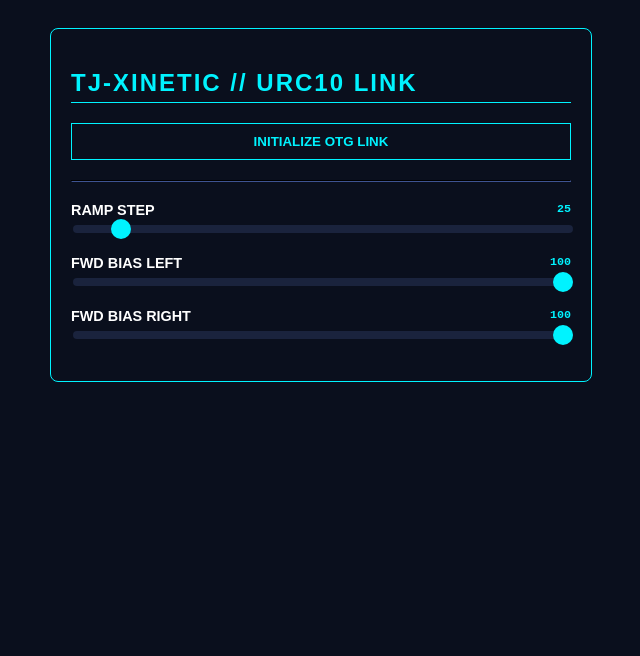
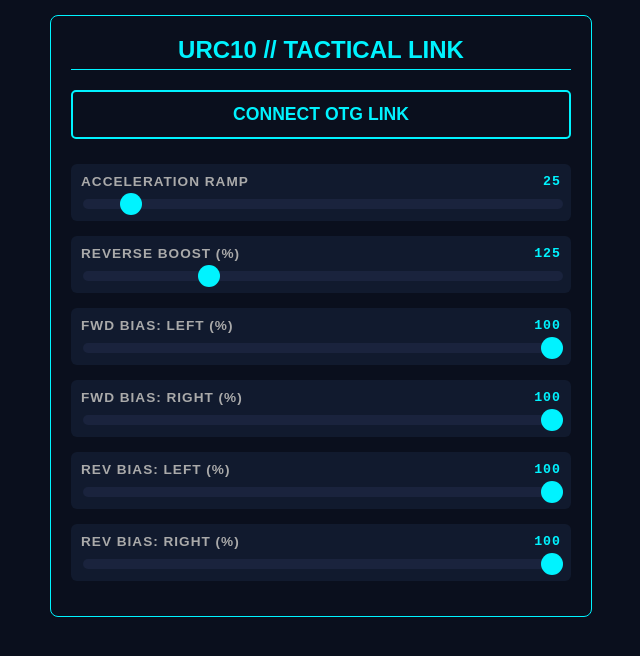
Before and after one commit to tj-xinetic/rccalibration, a plain HTML site: page index.html in a window 1280 px wide. Shown: the whole page, without its empty margins (319-959 px from the left). Drawn offline with Linux system fonts and the light colour scheme.

Commit message:
Update index.html

```diff
--- a/index.html
+++ b/index.html
@@ -3,38 +3,54 @@
 <head>
     <meta charset="UTF-8">
     <meta name="viewport" content="width=device-width, initial-scale=1.0">
-    <title>TJ-XINETIC CONFIG</title>
+    <title>KROSYND PWA LINK</title>
     <style>
         :root { --neon-cyan: #00f3ff; --dark-bg: #0a0f1d; }
-        body { background: var(--dark-bg); color: #fff; font-family: sans-serif; padding: 20px; }
+        body { background: var(--dark-bg); color: #fff; font-family: sans-serif; padding: 15px; margin: 0; }
         .panel { border: 1px solid var(--neon-cyan); padding: 20px; border-radius: 8px; max-width: 500px; margin: auto; }
-        h2 { border-bottom: 1px solid var(--neon-cyan); padding-bottom: 5px; color: var(--neon-cyan); letter-spacing: 2px; }
-        .control-group { margin: 20px 0; display: flex; flex-direction: column; }
-        label { margin-bottom: 5px; font-weight: bold; font-size: 0.9em; }
-        input[type="range"] { -webkit-appearance: none; width: 100%; background: #1a233d; height: 8px; border-radius: 4px; }
-        input[type="range"]::-webkit-slider-thumb { -webkit-appearance: none; width: 20px; height: 20px; background: var(--neon-cyan); border-radius: 50%; cursor: pointer; }
-        button { background: transparent; border: 1px solid var(--neon-cyan); color: var(--neon-cyan); padding: 10px 20px; font-weight: bold; cursor: pointer; width: 100%; transition: 0.3s; }
+        h2 { border-bottom: 1px solid var(--neon-cyan); padding-bottom: 5px; color: var(--neon-cyan); text-align: center; margin-top: 0; }
+        .control-group { margin: 15px 0; display: flex; flex-direction: column; background: #111a2e; padding: 10px; border-radius: 6px; }
+        label { margin-bottom: 8px; font-weight: bold; font-size: 0.85em; letter-spacing: 1px; color: #aaa;}
+        input[type="range"] { -webkit-appearance: none; width: 100%; background: #1a233d; height: 10px; border-radius: 5px; outline: none; }
+        input[type="range"]::-webkit-slider-thumb { -webkit-appearance: none; width: 22px; height: 22px; background: var(--neon-cyan); border-radius: 50%; cursor: pointer; }
+        button { background: transparent; border: 2px solid var(--neon-cyan); color: var(--neon-cyan); padding: 12px; font-weight: bold; font-size: 1.1em; cursor: pointer; width: 100%; border-radius: 5px; margin-bottom: 10px; }
         button:hover { background: var(--neon-cyan); color: #000; }
-        .val-disp { font-family: monospace; color: var(--neon-cyan); float: right; }
+        .val-disp { font-family: monospace; color: var(--neon-cyan); float: right; font-size: 1.2em; }
     </style>
 </head>
 <body>
     <div class="panel">
-        <h2>TJ-XINETIC // URC10 LINK</h2>
-        <button id="connectBtn">INITIALIZE OTG LINK</button>
-        <hr style="border-color:#1a233d; margin:20px 0;">
+        <h2>URC10 // TACTICAL LINK</h2>
+        <button id="connectBtn">CONNECT OTG LINK</button>
 
         <div class="control-group">
-            <label>RAMP STEP <span id="rampVal" class="val-disp">25</span></label>
-            <input type="range" id="ramp" min="5" max="255" value="25" oninput="updateParam('R', this.value, 'rampVal')">
+            <label>ACCELERATION RAMP <span id="rampVal" class="val-disp">25</span></label>
+            <input type="range" min="5" max="255" value="25" oninput="updateParam('R', this.value, 'rampVal')">
         </div>
+
         <div class="control-group">
-            <label>FWD BIAS LEFT <span id="fblVal" class="val-disp">100</span></label>
-            <input type="range" id="fbl" min="50" max="100" value="100" oninput="updateParam('FL', this.value, 'fblVal')">
+            <label>REVERSE BOOST (%) <span id="boostVal" class="val-disp">125</span></label>
+            <input type="range" min="100" max="200" value="125" oninput="updateParam('B', this.value, 'boostVal')">
         </div>
+
         <div class="control-group">
-            <label>FWD BIAS RIGHT <span id="fbrVal" class="val-disp">100</span></label>
-            <input type="range" id="fbr" min="50" max="100" value="100" oninput="updateParam('FR', this.value, 'fbrVal')">
+            <label>FWD BIAS: LEFT (%) <span id="fblVal" class="val-disp">100</span></label>
+            <input type="range" min="50" max="100" value="100" oninput="updateParam('FL', this.value, 'fblVal')">
+        </div>
+
+        <div class="control-group">
+            <label>FWD BIAS: RIGHT (%) <span id="fbrVal" class="val-disp">100</span></label>
+            <input type="range" min="50" max="100" value="100" oninput="updateParam('FR', this.value, 'fbrVal')">
+        </div>
+
+        <div class="control-group">
+            <label>REV BIAS: LEFT (%) <span id="rblVal" class="val-disp">100</span></label>
+            <input type="range" min="50" max="100" value="100" oninput="updateParam('RL', this.value, 'rblVal')">
+        </div>
+
+        <div class="control-group">
+            <label>REV BIAS: RIGHT (%) <span id="rbrVal" class="val-disp">100</span></label>
+            <input type="range" min="50" max="100" value="100" oninput="updateParam('RR', this.value, 'rbrVal')">
         </div>
     </div>
 
@@ -47,11 +63,12 @@
                 port = await navigator.serial.requestPort();
                 await port.open({ baudRate: 9600 });
                 writer = port.writable.getWriter();
-                document.getElementById('connectBtn').innerText = "LINK ACTIVE";
-                document.getElementById('connectBtn').style.borderColor = "#00ff66";
-                document.getElementById('connectBtn').style.color = "#00ff66";
+                const btn = document.getElementById('connectBtn');
+                btn.innerText = "LINK SECURED";
+                btn.style.background = "#00f3ff";
+                btn.style.color = "#000";
             } catch (err) {
-                alert("Serial Link Failed: " + err);
+                alert("OTG Link Failed: " + err);
             }
         });
 
@@ -59,6 +76,7 @@
             document.getElementById(displayId).innerText = value;
             if (writer) {
                 const encoder = new TextEncoder();
+                // Formats packet, e.g., "FL95\n" or "R50\n"
                 const packet = `${command}${value}\n`;
                 await writer.write(encoder.encode(packet));
             }
```
